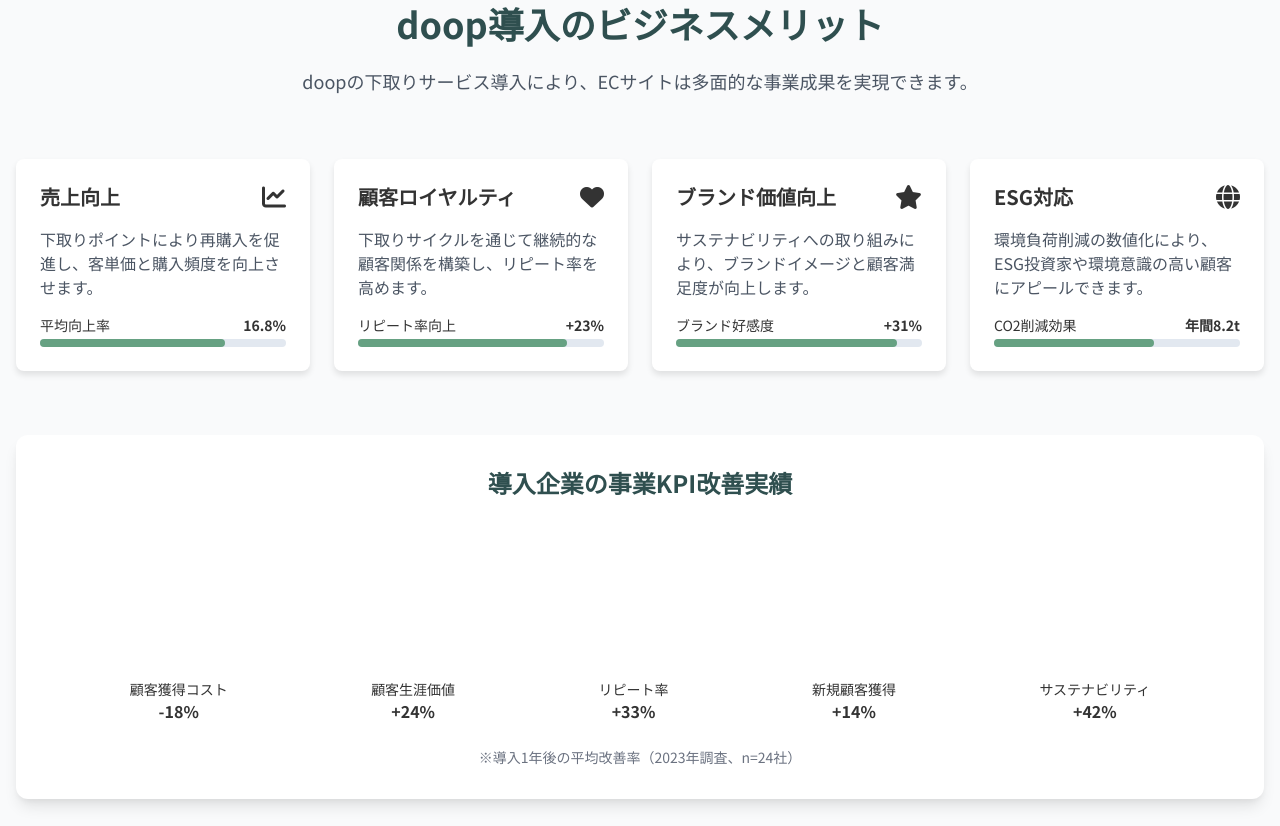
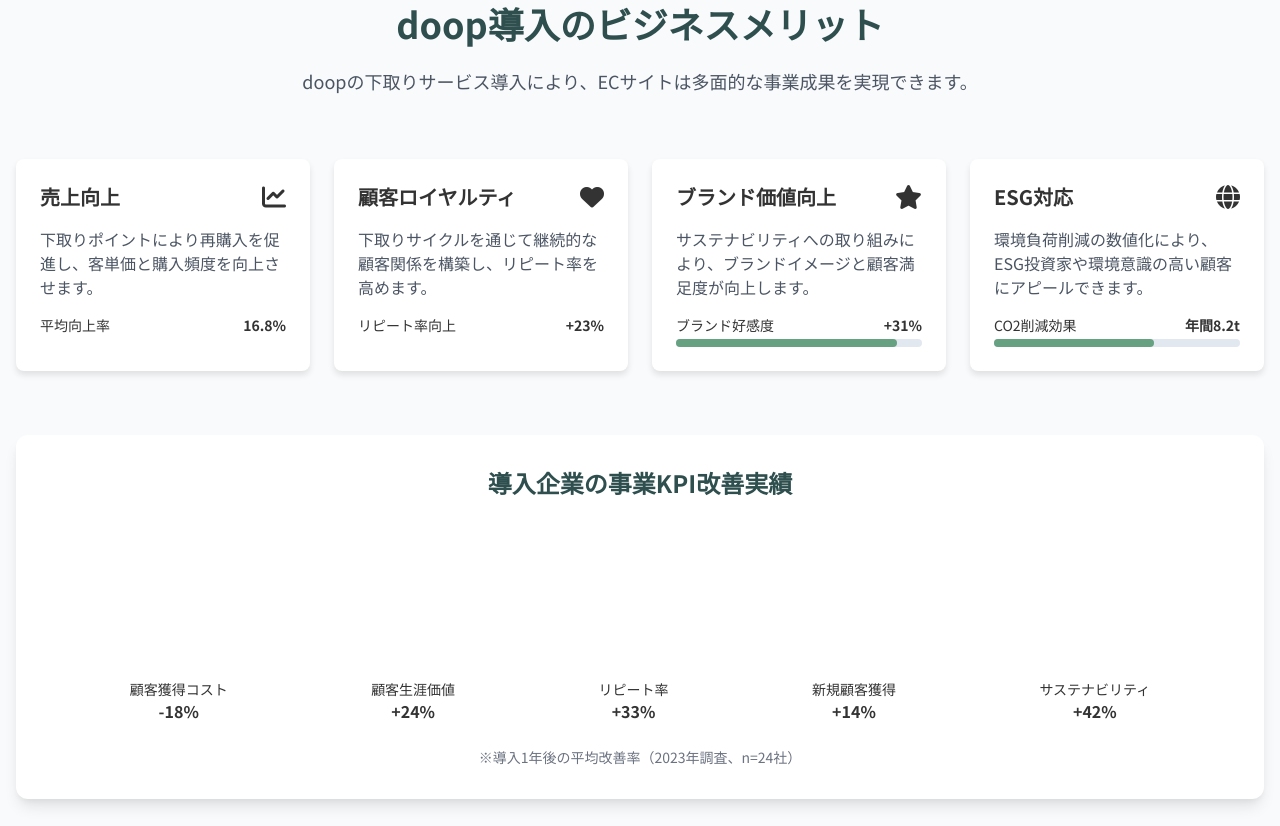
Before and after one commit to teson-seki/dooplp, a plain HTML site: page index.html in a window 1280 px wide. Shown: the part 2194-3020 px from the top of the page. Drawn offline with nearby package versions, Linux system fonts and the light colour scheme.

Commit message:
Remove WooCommerce/Magento references and progress bars

```diff
--- a/index.html
+++ b/index.html
@@ -534,13 +534,10 @@
                             <span>平均向上率</span>
                             <span class="font-semibold">16.8%</span>
                         </div>
-                        <div class="progress-bar-track">
-                            <div class="progress-bar-thumb" style="width: 75%"></div>
-                        </div>
-                    </div>
-                </div>
-
-                <div class="card bg-white p-6 shadow-custom fade-in" style="animation-delay: 0.2s;">
+                    </div>
+                </div>
+
+                <div class="card bg-white p-6 shadow-custom fade-in">
                     <div class="flex items-center justify-between mb-4">
                         <h3 class="text-xl font-bold text-primary-light">顧客ロイヤルティ</h3>
                         <i class="fas fa-heart text-2xl text-primary-lighter"></i>
@@ -552,9 +549,6 @@
                         <div class="flex justify-between text-sm mb-1">
                             <span>リピート率向上</span>
                             <span class="font-semibold">+23%</span>
-                        </div>
-                        <div class="progress-bar-track">
-                            <div class="progress-bar-thumb" style="width: 85%"></div>
                         </div>
                     </div>
                 </div>
@@ -747,10 +741,6 @@
                         <li class="flex items-start">
                             <i class="fas fa-check text-primary-lighter mt-1 mr-2"></i>
                             <span class="text-sm">Shopifyアプリ対応</span>
-                        </li>
-                        <li class="flex items-start">
-                            <i class="fas fa-check text-primary-lighter mt-1 mr-2"></i>
-                            <span class="text-sm">WooCommerce/Magento対応</span>
                         </li>
                     </ul>
                 </div>
```
